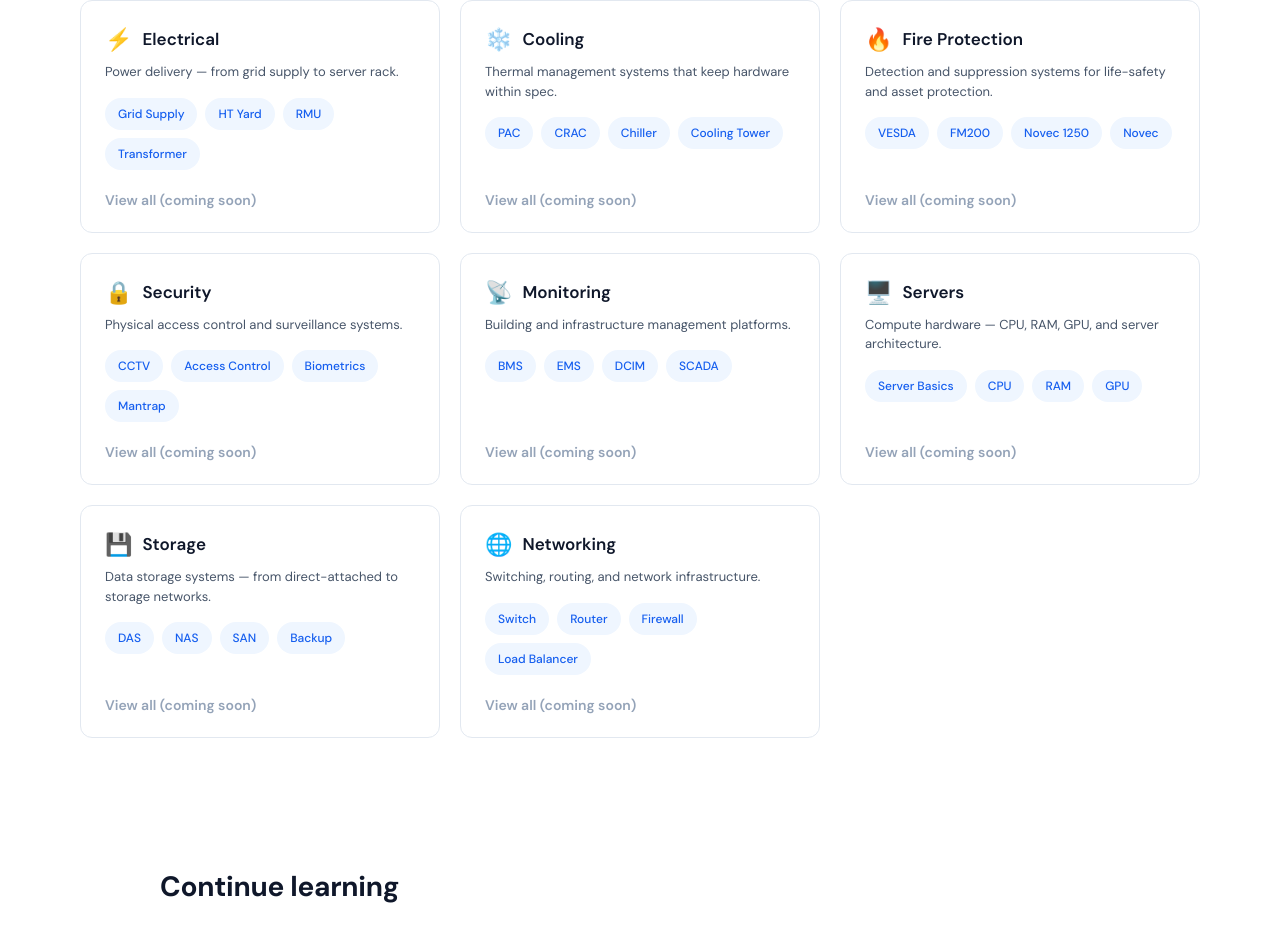
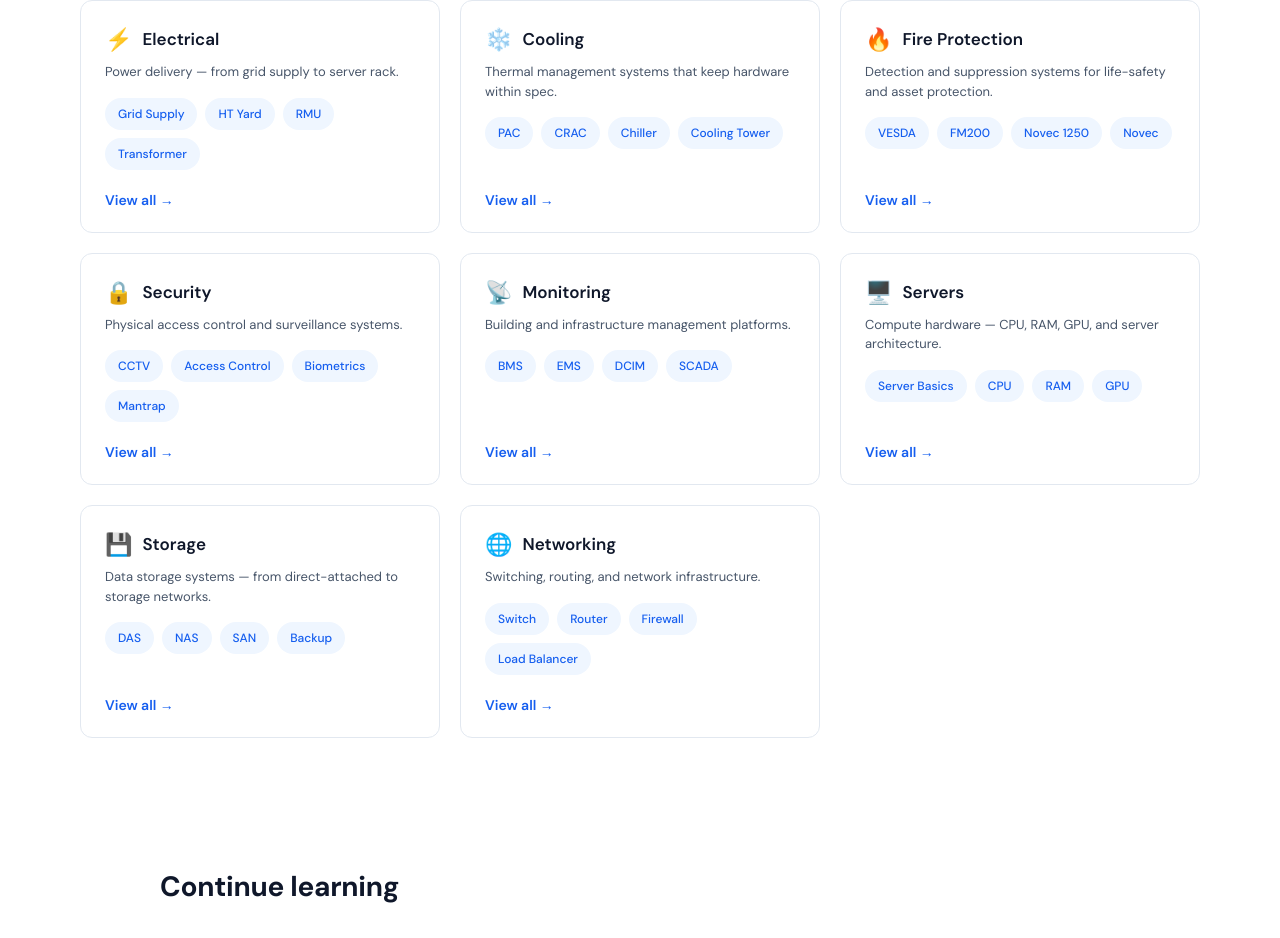
Before and after one commit to Moviemania12/BTT, a Next.js app: page / in a window 1280 px wide. Shown: the part 1089-2027 px from the top of the page. Built offline with nearby package versions, Linux system fonts and the light colour scheme.

Commit message:
feat(homepage): link category cards to learning track pages

```diff
--- a/app/learn/ai/page.tsx
+++ b/app/learn/ai/page.tsx
@@ -149,7 +149,9 @@ function CategoryCard({ def }: { def: CategoryDef }) {
   const publishedCount = topics.filter((t) => t.status === "published").length;
 
   return (
+    // id="cat-{key}" is the scroll-target for "View all" links.
     <div
+      id={`cat-${def.key}`}
       className="nit-category-card"
       style={{
         background: "var(--hp-surface)",
--- a/app/learn/it/page.tsx
+++ b/app/learn/it/page.tsx
@@ -140,7 +140,9 @@ function CategoryCard({ def }: { def: CategoryDef }) {
   const publishedCount = topics.filter((t) => t.status === "published").length;
 
   return (
+    // id="cat-{key}" is the scroll-target for homepage "View all" links.
     <div
+      id={`cat-${def.key}`}
       className="nit-category-card"
       style={{
         background: "var(--hp-surface)",
--- a/app/learn/non-it/page.tsx
+++ b/app/learn/non-it/page.tsx
@@ -131,7 +131,9 @@ function CategoryCard({ def }: { def: CategoryDef }) {
 
   return (
     // CSS class nit-category-card handles hover lift via globals.css.
+    // id="cat-{key}" is the scroll-target for homepage "View all" links.
     <div
+      id={`cat-${def.key}`}
       className="nit-category-card"
       style={{
         background: "var(--hp-surface)",
--- a/components/homepage/PopularTopics.tsx
+++ b/components/homepage/PopularTopics.tsx
@@ -5,23 +5,17 @@ import type { Topic } from "@/lib/topics";
 // ═══════════════════════════════════════════════════════════════════════════
 // components/homepage/PopularTopics.tsx
 //
-// Evolved into a stable, category-based roadmap view (previously a flat
-// grid of published articles, which would have grown unbounded past 200+
-// articles). Component file name and homepage slot are unchanged, per
-// "evolve, do not duplicate" — this is still the same component the rest
-// of the codebase imports as PopularTopics.
+// "Explore by category" section on the homepage.
 //
-// Each category shows up to 4 real topic chips (ALL_TOPICS only, sorted
-// by `order`). A chip is a clickable link if status === "published", or
-// a disabled "Coming soon" chip otherwise. No route or content is ever
-// invented.
+// Each category card shows up to 4 topic chips (from ALL_TOPICS, sorted
+// by `order`). A chip is a clickable link when status === "published",
+// or a disabled "Coming soon" chip otherwise. No route is ever invented.
 //
-// "View All" is intentionally NOT rendered as a link. A bare category-index
-// route (e.g. /learn/non-it/electrical with no topic slug) was checked
-// against the real routing and does not exist — only the dynamic
-// [category]/[topic] route does, which requires a topic slug. Rendering
-// a link to a route that 404s would violate the "no broken links" rule,
-// so View All renders as a disabled label until that route is built.
+// "View all" links to the track landing page + anchor for the category:
+//   non-it categories → /learn/non-it#cat-<category>
+//   it categories     → /learn/it#cat-<category>
+//   ai categories     → /learn/ai#cat-<category>
+// The anchor IDs are set on the CategoryCard divs in each landing page.
 // ═══════════════════════════════════════════════════════════════════════════
 
 interface CategoryDef {
@@ -29,26 +23,22 @@ interface CategoryDef {
   icon: string;
   title: string;
   description: string;
+  /** Track landing page base path — determines the "View all" href. */
+  trackBase: string;
 }
 
 const CATEGORIES: CategoryDef[] = [
-  { category: "electrical", icon: "⚡", title: "Electrical", description: "Power delivery — from grid supply to server rack." },
-  { category: "cooling", icon: "❄️", title: "Cooling", description: "Thermal management systems that keep hardware within spec." },
-  { category: "fire", icon: "🔥", title: "Fire Protection", description: "Detection and suppression systems for life-safety and asset protection." },
-  { category: "security", icon: "🔒", title: "Security", description: "Physical access control and surveillance systems." },
-  { category: "bms-dcim", icon: "📡", title: "Monitoring", description: "Building and infrastructure management platforms." },
-  { category: "servers", icon: "🖥️", title: "Servers", description: "Compute hardware — CPU, RAM, GPU, and server architecture." },
-  { category: "storage", icon: "💾", title: "Storage", description: "Data storage systems — from direct-attached to storage networks." },
-  { category: "networking", icon: "🌐", title: "Networking", description: "Switching, routing, and network infrastructure." },
+  { category: "electrical", icon: "⚡",  title: "Electrical",      description: "Power delivery — from grid supply to server rack.",                               trackBase: "/learn/non-it" },
+  { category: "cooling",    icon: "❄️",  title: "Cooling",         description: "Thermal management systems that keep hardware within spec.",                      trackBase: "/learn/non-it" },
+  { category: "fire",       icon: "🔥",  title: "Fire Protection", description: "Detection and suppression systems for life-safety and asset protection.",          trackBase: "/learn/non-it" },
+  { category: "security",   icon: "🔒",  title: "Security",        description: "Physical access control and surveillance systems.",                                 trackBase: "/learn/non-it" },
+  { category: "bms-dcim",   icon: "📡",  title: "Monitoring",      description: "Building and infrastructure management platforms.",                                 trackBase: "/learn/non-it" },
+  { category: "servers",    icon: "🖥️",  title: "Servers",         description: "Compute hardware — CPU, RAM, GPU, and server architecture.",                       trackBase: "/learn/it"     },
+  { category: "storage",    icon: "💾",  title: "Storage",         description: "Data storage systems — from direct-attached to storage networks.",                  trackBase: "/learn/it"     },
+  { category: "networking", icon: "🌐",  title: "Networking",      description: "Switching, routing, and network infrastructure.",                                   trackBase: "/learn/it"     },
 ];
 
 const MAX_CHIPS = 4;
-
-// Set to true only once a real /learn/non-it/[category] index page exists.
-// Checked against the current routing (only [category]/[topic] exists,
-// which requires a topic slug) — false today, so View All stays disabled
-// rather than link to a route that would 404.
-const CATEGORY_INDEX_ROUTE_EXISTS = false;
 
 export default function PopularTopics() {
   return (
@@ -67,6 +57,9 @@ export default function PopularTopics() {
             if (topics.length === 0) {
               return null;
             }
+
+            // "View all" scrolls to the matching category card on the track landing page.
+            const viewAllHref = `${cat.trackBase}#cat-${cat.category}`;
 
             return (
               <div key={cat.category} className="hp-category-card hp-category-card--v2">
@@ -97,15 +90,9 @@ export default function PopularTopics() {
                 </ul>
 
                 <div className="hp-category-footer">
-                  {CATEGORY_INDEX_ROUTE_EXISTS ? (
-                    <Link href={`/learn/non-it/${cat.category}`} className="hp-link">
-                      View all →
-                    </Link>
-                  ) : (
-                    <span className="hp-link hp-link--disabled" aria-disabled="true">
-                      View all (coming soon)
-                    </span>
-                  )}
+                  <Link href={viewAllHref} className="hp-link">
+                    View all →
+                  </Link>
                 </div>
               </div>
             );
```
